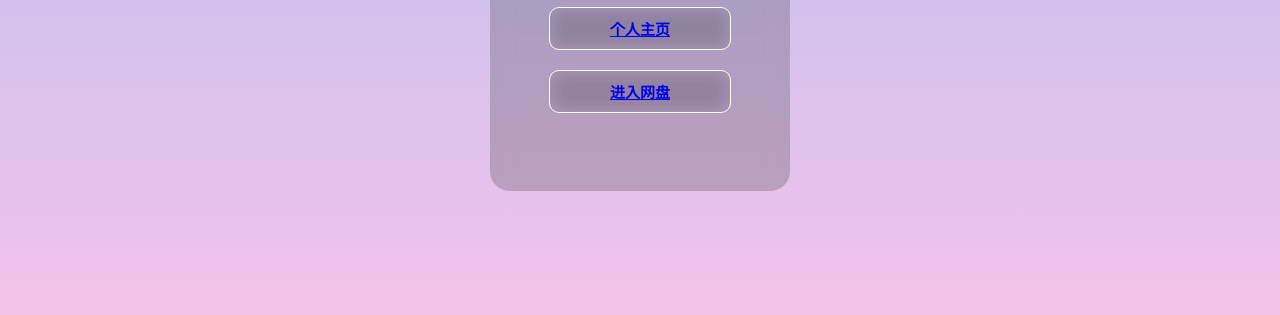
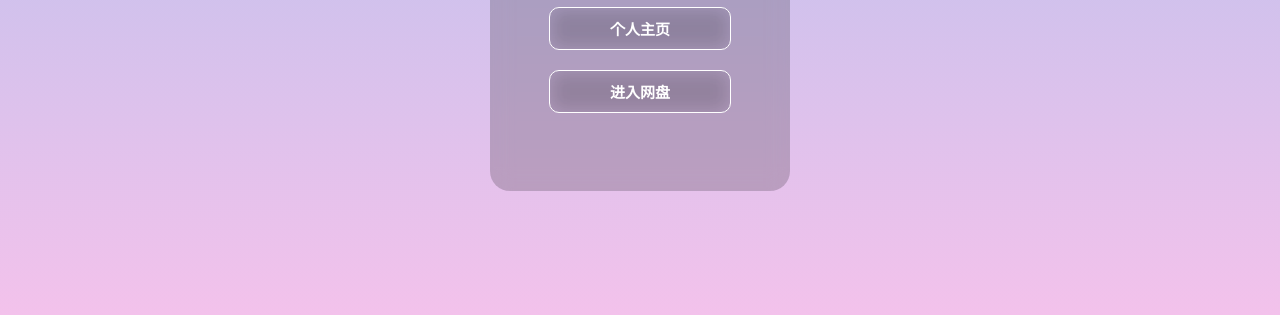
Before and after one commit to anlas4/cnck.github.io, a plain HTML site: page index.html in a window 1280 px wide. Shown: the part 409-724 px from the top of the page. Drawn offline with Linux system fonts and the light colour scheme.

Commit message:
Update style.css

```diff
--- a/style.css
+++ b/style.css
@@ -68,6 +68,15 @@ body {
     box-shadow: 0px 0px 20px 10px lightgray;
 }
 
+.textcontent button a {
+    color: white;
+    text-decoration: none;
+}
+
+.textcontent button:hover a {
+    color: black;
+}
+
 @media screen and (max-width:500px) {
     body {
         background-image: url(./images/猫羽雫.png);
```
